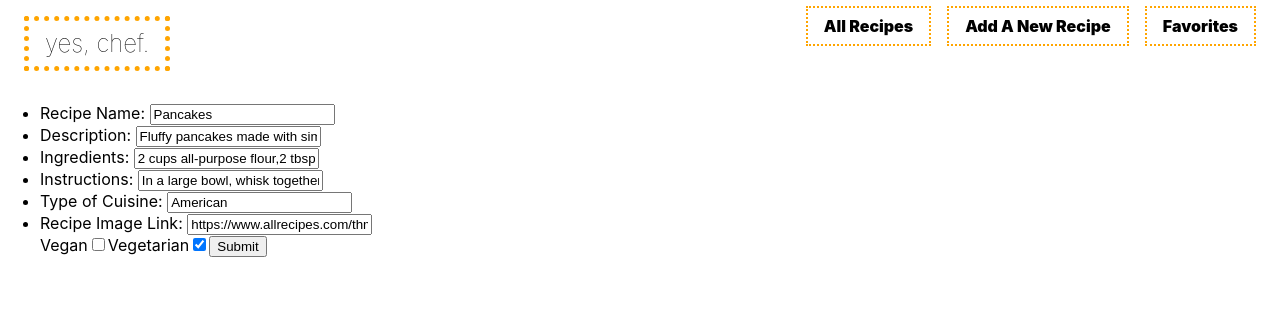
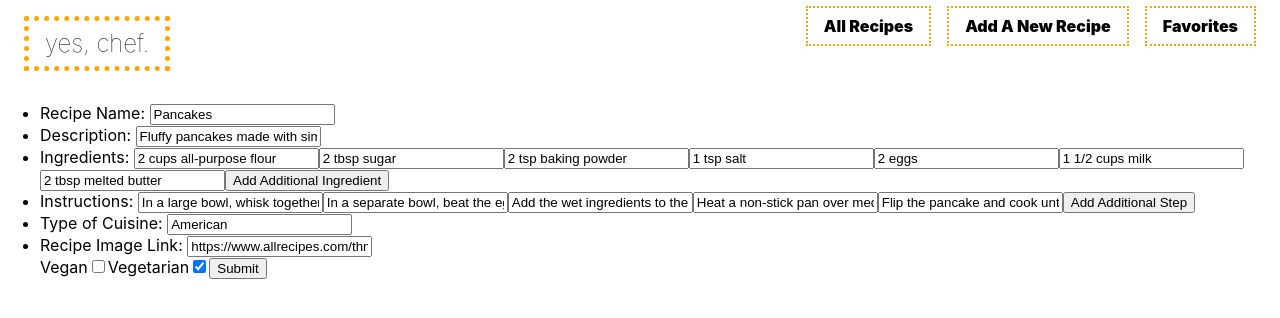
Before and after one commit to arimarz/yeschef, a React (Create React App) app in the folder yeschef/: page /recipes/1/edit in a window 1280 px wide. Shown: the top 318 px of the page. Built offline with nearby package versions, Linux system fonts and the light colour scheme; data requests are answered from the project's data file.

Commit message:
edit form works like the new recipe form now

```diff
--- a/yeschef/src/components/RecipeEdit.js
+++ b/yeschef/src/components/RecipeEdit.js
@@ -1,67 +1,103 @@
 import {useState, useEffect} from "react";
 import {useParams, useHistory} from "react-router-dom"
 
-function RecipeEdit({onUpdatedRecipe}){
+function RecipeEdit ({onUpdatedRecipe}){
 
-    const initialState = {
-        name: "",
-        description: "",
-        ingredients: "",
-        instructions: "",
-        cuisine: "",
-        image: "",
-        vegan: false,
-        vegetarian: false,
-      };
-
-    const [formData, setFormData] = useState(initialState);
-
-    const {name, description, ingredients, instructions, cuisine, image, vegan, vegetarian} = formData;
-
-    const history = useHistory()
-
+    const history = useHistory();
     const{id} = useParams();
 
+    const [name, setName] = useState('');
+    const [description, setDescription] = useState('');
+    const [ingredients, setIngredients] = useState([""]);
+    const [instructions, setInstructions] = useState([""]);
+    const [cuisine, setCuisine] = useState('');
+    const [image, setImage] = useState('');
+    const [vegan, setVegan] = useState(false);
+    const [vegetarian, setVegetarian] = useState(false);
+
     useEffect(()=> {
-    fetch(`http://localhost:3001/recipes/${id}`)
-    .then((r)=> r.json())
-    .then((recipe) => setFormData(recipe))
+        fetch(`http://localhost:3001/recipes/${id}`)
+            .then((r)=> r.json())
+            .then((recipe) => {
+                setName(recipe.name);
+                setDescription(recipe.description);
+                setIngredients(recipe.ingredients);
+                setInstructions(recipe.instructions);
+                setCuisine(recipe.cuisine);
+                setImage(recipe.image);
+                setVegan(recipe.vegan);
+                setVegetarian(recipe.vegetarian);
+            })
     }, [id]);
 
-    function handleVeganCheckbox() {
-        setFormData((prevFormData) => ({
-          ...prevFormData,
-          vegan: !prevFormData.vegan,
-          vegetarian: true
-        }));
-      }
-
-    function handleVegetarianCheckbox(){
-        setFormData(() => ({ ...formData, "vegetarian": !vegetarian }));
+    function handleName(e){
+        setName(e.target.value)
     }
 
-    function handleChange (e) {
-        if(e.target.type === "text" || "textbox"){
-            const { name, value } = e.target;
-            setFormData(() => ({ ...formData, [name]: value }));
-        } else if (e.target.type === "checkbox"){
-            const { name, checked } = e.target;
-            setFormData(() => ({ ...formData, [name]: !checked }));
-        }
+    function handleDescription(e){
+        setDescription(e.target.value)
+    }
+
+    function handleAddIngredient(){
+        setIngredients([...ingredients, ""])
+    }
+
+    function handleIngredients(e){
+        // ingredients[e.target.name] = e.target.value
+        const newIngs = ingredients.slice()
+        newIngs[e.target.name] = e.target.value
+        setIngredients(newIngs)
+    }
+
+    function handleAddInstruction(){
+        setInstructions([...instructions, ""])
+    }
+
+    function handleInstructions(e){
+        const newInst = instructions.slice()
+        newInst[e.target.name] = e.target.value
+        setInstructions(newInst)
+    }
+
+    function handleCuisine(e){
+        setCuisine(e.target.value)
+    }
+
+    function handleImage(e){
+        setImage(e.target.value)
+    }
+
+    function handleVegan(){
+        setVegan(!vegan);
+        setVegetarian(true);
+    }
+
+    function handleVegetarian(){
+        if(vegan){
+            setVegetarian(true)
+        }else{
+            setVegetarian(!vegetarian)}
+    }
+
+    const updatedRecipe = {
+        name: name,
+        description: description,
+        ingredients: ingredients,
+        instructions: instructions,
+        cuisine: cuisine,
+        image: image,
+        vegan: vegan,
+        vegetarian: vegetarian,
+    }
+
+    const configObj = {
+      method: "PATCH",
+      headers: {"Content-Type": "application/json"},
+      body: JSON.stringify(updatedRecipe),
     };
-
-    // console.log(formData);
 
     function handleSubmit(e){
         e.preventDefault();
-        const configObj = {
-          method: "PATCH",
-          headers: {
-            "Content-Type": "application/json"
-          },
-          body: JSON.stringify(formData),
-        };
-
         fetch(`http://localhost:3001/recipes/${id}`, configObj)
           .then((resp) => resp.json())
           .then((updatedRecipe) => {
@@ -75,34 +111,55 @@ function RecipeEdit({onUpdatedRecipe}){
             <ul>
                 <li>
                     <label htmlFor="name">Recipe Name: </label>
-                    <input type="text" id="name" name="name" onChange={handleChange} value={name}/>
+                    <input type="text" id="name" name="name" onChange={handleName} value={name}/>
                 </li>
                 <li>
                     <label htmlFor="description">Description: </label>
-                    <input type="text" id="description" name="description" onChange={handleChange} value={description}/>
+                    <input type="text" id="description" name="description" onChange={handleDescription} value={description}/>
                 </li>
+
                 <li>
                     <label htmlFor="ingredients">Ingredients: </label>
-                    <input type="textbox" id="ingredients" name="ingredients" onChange={handleChange} value={ingredients}/>
+                    {ingredients.map((ing, index) => {
+                        return <input
+                            key={index}
+                            type="text"
+                            name={`${index}`}
+                            value={ing}
+                            onChange={handleIngredients}
+                        />;
+                    })}
+                    <button type='button' onClick={handleAddIngredient} >Add Additional Ingredient</button>
                 </li>
+
                 <li>
                     <label htmlFor="instructions">Instructions: </label>
-                    <input type="textbox" id="instructions" name="instructions" onChange={handleChange} value={instructions}/>
+                    {instructions.map((ins, index) => {
+                        return <input
+                            key={index}
+                            type="text"
+                            name={`${index}`}
+                            value={ins}
+                            onChange={handleInstructions}
+                        />;
+                    })}
+                    <button type='button' onClick={handleAddInstruction} >Add Additional Step</button>
                 </li>
+
                 <li>
                     <label htmlFor="cuisine">Type of Cuisine: </label>
-                    <input type="text" id="cuisine" name="cuisine" onChange={handleChange} value={cuisine}/>
+                    <input type="text" id="cuisine" name="cuisine" onChange={handleCuisine} value={cuisine}/>
                 </li>
                 <li>
                     <label htmlFor="image">Recipe Image Link: </label>
-                    <input type="text" id="image" name="image" onChange={handleChange} value={image}/>
+                    <input type="text" id="image" name="image" onChange={handleImage} value={image}/>
                 </li>
 
                 <label htmlFor="vegan">Vegan</label>
-                <input type="checkbox" id="vegan" name="vegan" onChange={handleVeganCheckbox} checked={vegan}/>
+                <input type="checkbox" id="vegan" name="vegan" onChange={handleVegan} checked={vegan}/>
 
                 <label htmlFor="vegetarian">Vegetarian</label>
-                <input type="checkbox" id="vegetarian" name="vegetarian" onChange={handleVegetarianCheckbox} checked={vegetarian}/>
+                <input type="checkbox" id="vegetarian" name="vegetarian" onChange={handleVegetarian} checked={vegetarian}/>
 
                 <button type="submit">Submit</button>
            </ul>
@@ -111,3 +168,283 @@ function RecipeEdit({onUpdatedRecipe}){
 }
 
 export default RecipeEdit
+
+
+
+
+
+
+
+
+
+
+
+
+
+
+
+
+
+
+
+
+
+
+
+
+
+
+
+
+
+
+
+
+
+
+
+
+
+
+
+
+
+
+
+
+
+
+
+
+
+
+
+
+
+
+
+
+
+
+
+
+
+
+
+
+
+
+
+
+
+
+
+
+
+
+
+
+
+
+
+
+
+
+
+
+
+
+
+
+
+
+
+
+
+
+
+
+
+
+
+
+
+
+
+
+
+
+
+
+
+
+
+
+
+
+
+
+
+
+
+
+
+
+
+
+
+
+
+
+
+
+
+
+
+
+
+
+
+
+
+
+
+
+
+
+
+
+
+
+
+
+
+
+
+
+
+
+
+
+
+
+
+
+
+
+//////////////////////////////////////////////////////
+
+
+// import {useState, useEffect} from "react";
+// import {useParams, useHistory} from "react-router-dom"
+
+// function RecipeEdit({onUpdatedRecipe}){
+
+//     const initialState = {
+//         name: "",
+//         description: "",
+//         ingredients: "",
+//         instructions: "",
+//         cuisine: "",
+//         image: "",
+//         vegan: false,
+//         vegetarian: false,
+//       };
+
+//     const [formData, setFormData] = useState(initialState);
+
+//     const {name, description, ingredients, instructions, cuisine, image, vegan, vegetarian} = formData;
+
+//     const history = useHistory()
+
+//     const{id} = useParams();
+
+//     useEffect(()=> {
+//     fetch(`http://localhost:3001/recipes/${id}`)
+//     .then((r)=> r.json())
+//     .then((recipe) => setFormData(recipe))
+//     }, [id]);
+
+//     function handleVeganCheckbox() {
+//         setFormData((prevFormData) => ({
+//           ...prevFormData,
+//           vegan: !prevFormData.vegan,
+//           vegetarian: true
+//         }));
+//       }
+
+//     function handleVegetarianCheckbox(){
+//         setFormData(() => ({ ...formData, "vegetarian": !vegetarian }));
+//     }
+
+//     function handleChange (e) {
+//         if(e.target.type === "text" || "textbox"){
+//             const { name, value } = e.target;
+//             setFormData(() => ({ ...formData, [name]: value }));
+//         } else if (e.target.type === "checkbox"){
+//             const { name, checked } = e.target;
+//             setFormData(() => ({ ...formData, [name]: !checked }));
+//         }
+//     };
+
+//     // console.log(formData);
+
+//     function handleSubmit(e){
+//         e.preventDefault();
+//         const configObj = {
+//           method: "PATCH",
+//           headers: {
+//             "Content-Type": "application/json"
+//           },
+//           body: JSON.stringify(formData),
+//         };
+
+//         fetch(`http://localhost:3001/recipes/${id}`, configObj)
+//           .then((resp) => resp.json())
+//           .then((updatedRecipe) => {
+//             onUpdatedRecipe(updatedRecipe);
+//             history.push(`/recipes/${id}`)
+//           });
+//       };
+
+//     return(
+//         <form onSubmit={handleSubmit}>
+//             <ul>
+//                 <li>
+//                     <label htmlFor="name">Recipe Name: </label>
+//                     <input type="text" id="name" name="name" onChange={handleChange} value={name}/>
+//                 </li>
+//                 <li>
+//                     <label htmlFor="description">Description: </label>
+//                     <input type="text" id="description" name="description" onChange={handleChange} value={description}/>
+//                 </li>
+//                 <li>
+//                     <label htmlFor="ingredients">Ingredients: </label>
+//                     <input type="textbox" id="ingredients" name="ingredients" onChange={handleChange} value={ingredients}/>
+//                 </li>
+//                 <li>
+//                     <label htmlFor="instructions">Instructions: </label>
+//                     <input type="textbox" id="instructions" name="instructions" onChange={handleChange} value={instructions}/>
+//                 </li>
+//                 <li>
+//                     <label htmlFor="cuisine">Type of Cuisine: </label>
+//                     <input type="text" id="cuisine" name="cuisine" onChange={handleChange} value={cuisine}/>
+//                 </li>
+//                 <li>
+//                     <label htmlFor="image">Recipe Image Link: </label>
+//                     <input type="text" id="image" name="image" onChange={handleChange} value={image}/>
+//                 </li>
+
+//                 <label htmlFor="vegan">Vegan</label>
+//                 <input type="checkbox" id="vegan" name="vegan" onChange={handleVeganCheckbox} checked={vegan}/>
+
+//                 <label htmlFor="vegetarian">Vegetarian</label>
+//                 <input type="checkbox" id="vegetarian" name="vegetarian" onChange={handleVegetarianCheckbox} checked={vegetarian}/>
+
+//                 <button type="submit">Submit</button>
+//            </ul>
+//         </form>
+//     )
+// }
+
+// export default RecipeEdit
```
